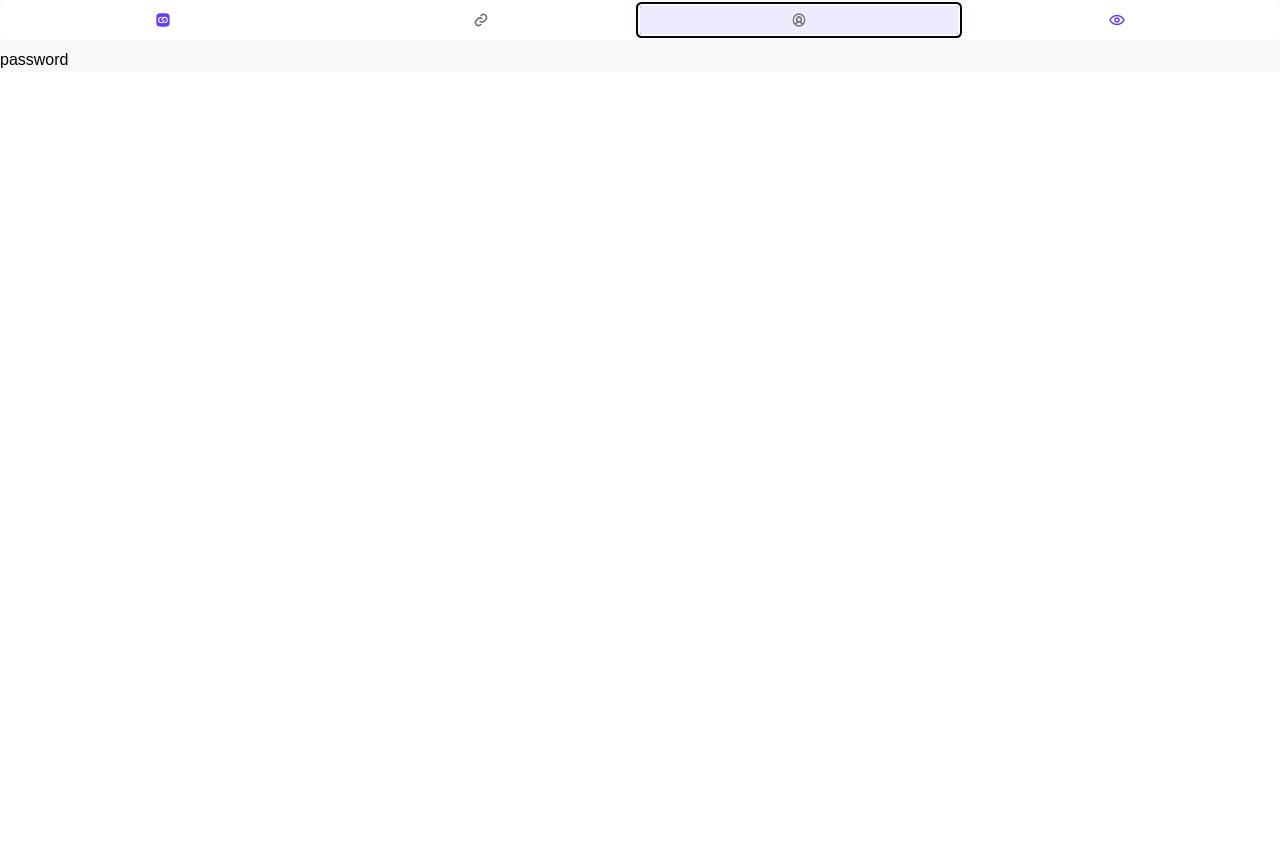
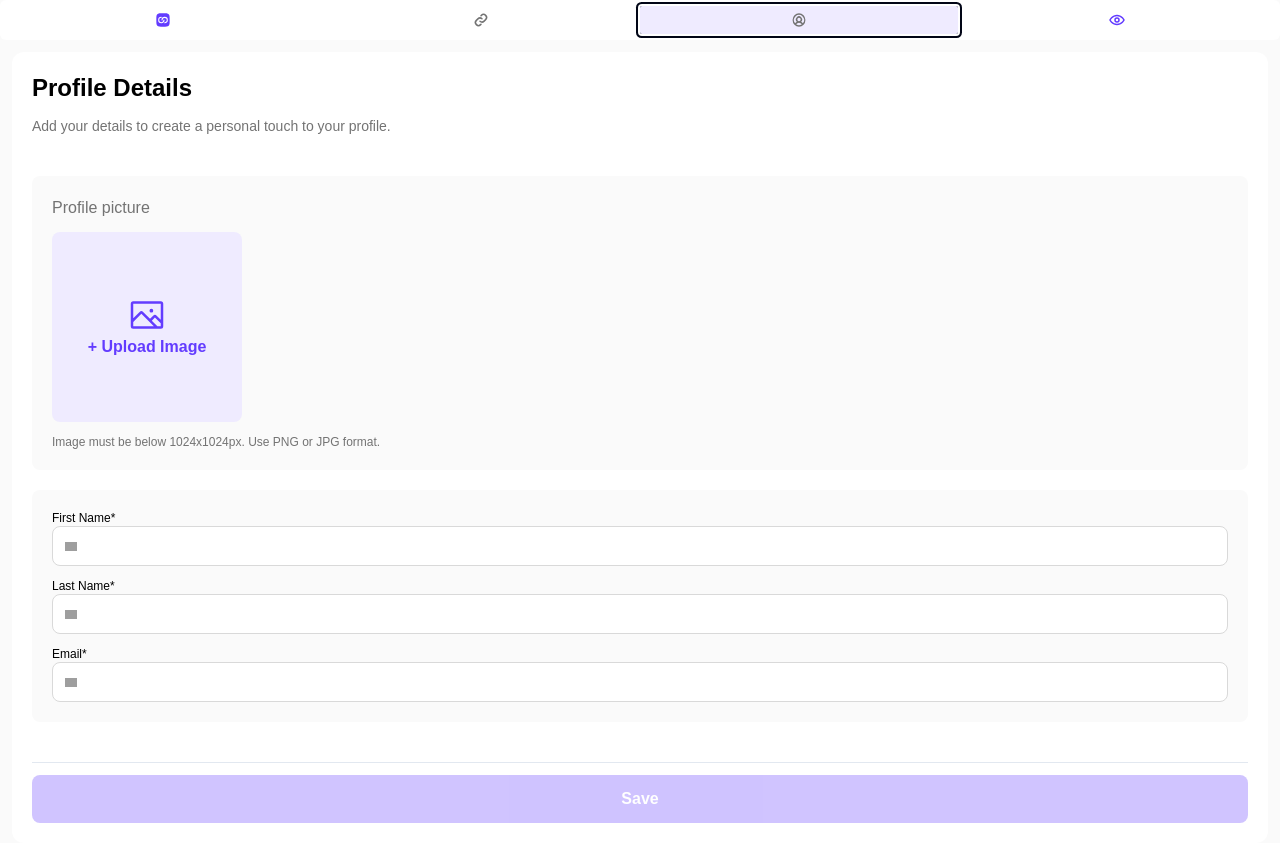
Before and after one commit to ugabb/connect-chain, a Next.js app: page / in a window 1280 px wide. Both pictures are taken after a click on the tab 799 px from the left and 19 px from the top of the page. Before the commit the page ends 800 px from the top, so only its background shows below. Built offline with nearby package versions, Linux system fonts and the light colour scheme; grey boxes are pictures that could not be loaded; a web font is replaced by a local one.

Commit message:
feat(TabNavigation): tab Profile Details added

```diff
--- /dev/null
+++ b/src/app/components/navigation/ProfileDetails.tsx
@@ -0,0 +1,54 @@
+import Image from 'next/image'
+import React from 'react'
+import TextField from '../inputs/TextField'
+import { Separator } from '@/components/ui/separator'
+import Button from '../buttons/Button'
+
+type Props = {}
+
+const ProfileDetails = (props: Props) => {
+    return (
+        <div className="flex flex-col gap-10 p-5 m-3 rounded-xl bg-white">
+            <div className="flex flex-col gap-3">
+                <h3 className="text-2xl font-bold">Profile Details</h3>
+                <p className="text-sm text-grey">Add your details to create a personal touch to your profile.</p>
+            </div>
+
+            <form className='flex flex-col gap-5'>
+                <div className="flex flex-col gap-3 bg-lightGrey p-5 rounded-lg">
+                    <p className='text-grey'>Profile picture</p>
+                    <label className="relative flex flex-col justify-center items-center w-[190px] h-[190px] cursor-pointer p-20 bg-lightPurple rounded-lg group  hover:shadow-lg hover:shadow-purple/30 transition-all ease-in">
+                        <input type="file" className="absolute top-0 left-0 w-full h-full opacity-0 cursor-pointer" />
+                        <span className="p-2 text-purple font-bold rounded-md text-nowrap flex flex-col justify-center items-center">
+                            <Image src={'/images/icon-upload-image.svg'} height={40} width={40} alt='upload image' className='group-hover:text-lightPurple' />
+                            + Upload Image
+                        </span>
+                    </label>
+                    <p className='text-grey text-xs'>Image must be below 1024x1024px. Use PNG or JPG format.</p>
+                </div>
+
+                <div className="flex flex-col gap-3 bg-lightGrey p-5 rounded-lg">
+                    <label className='text-xs'>
+                        First Name*
+                        <TextField icon='none' />
+                    </label>
+                    <label className='text-xs'>
+                        Last Name*
+                        <TextField icon='none' />
+                    </label>
+                    <label className='text-xs'>
+                        Email*
+                        <TextField icon='none' />
+                    </label>
+                </div>
+            </form>
+
+            <div className="flex flex-col gap-3">
+                <Separator />
+                <Button name='Save' variant='default' disabled />
+            </div>
+        </div>
+    )
+}
+
+export default ProfileDetails
--- a/src/app/components/navigation/TabsNavigation.tsx
+++ b/src/app/components/navigation/TabsNavigation.tsx
@@ -8,6 +8,7 @@ import Image from "next/image"
 import React from 'react'
 import Button from "../buttons/Button"
 import Customize from "./Customize"
+import ProfileDetails from "./ProfileDetails"
 
 type Props = {}
 
@@ -17,14 +18,14 @@ const TabsNavigation = (props: Props) => {
             <TabsList className="grid w-full grid-cols-4 bg-white">
                 <TabsTrigger value="" className="pointer-events-none"><Image width={16} height={16} alt='link icon' src={"/images/logo-devlinks-small.svg"} /></TabsTrigger>
                 <TabsTrigger value="customize"><Image width={16} height={16} alt='link icon' src={"/images/icon-link.svg"} /></TabsTrigger>
-                <TabsTrigger value="password"><Image width={16} height={16} alt='link icon' src={"/images/icon-profile-details-header.svg"} /></TabsTrigger>
+                <TabsTrigger value="password"><Image width={16} height={16} alt='link icon' src={"/images/icon-profile-details-header.svg"} className="fill-purple" /></TabsTrigger>
                 <TabsTrigger value="preview"><Image width={16} height={16} alt='link icon' src={"/images/icon-preview-header.svg"} /></TabsTrigger>
             </TabsList>
             <TabsContent value="customize" >
                 <Customize />
             </TabsContent>
             <TabsContent value="password">
-                password
+                <ProfileDetails />
             </TabsContent>
             <TabsContent value="preview">
                 preview
```
